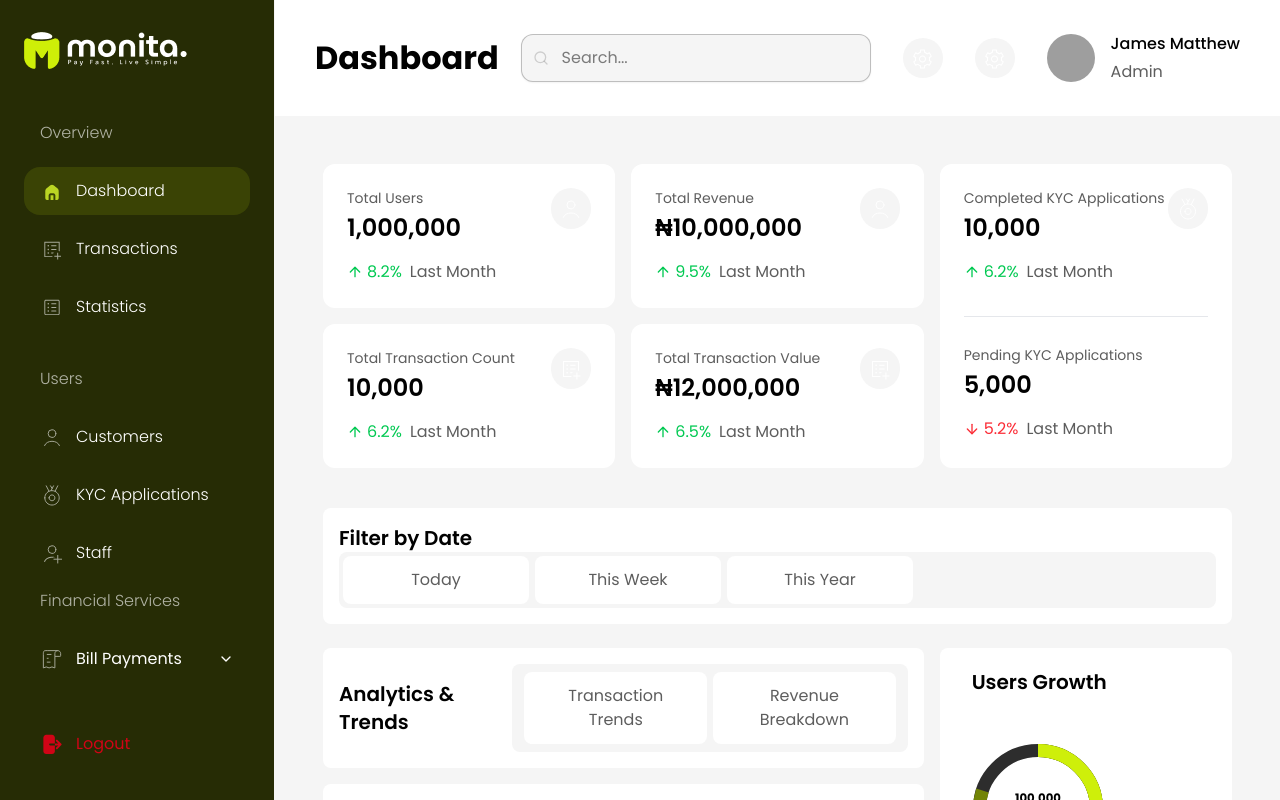
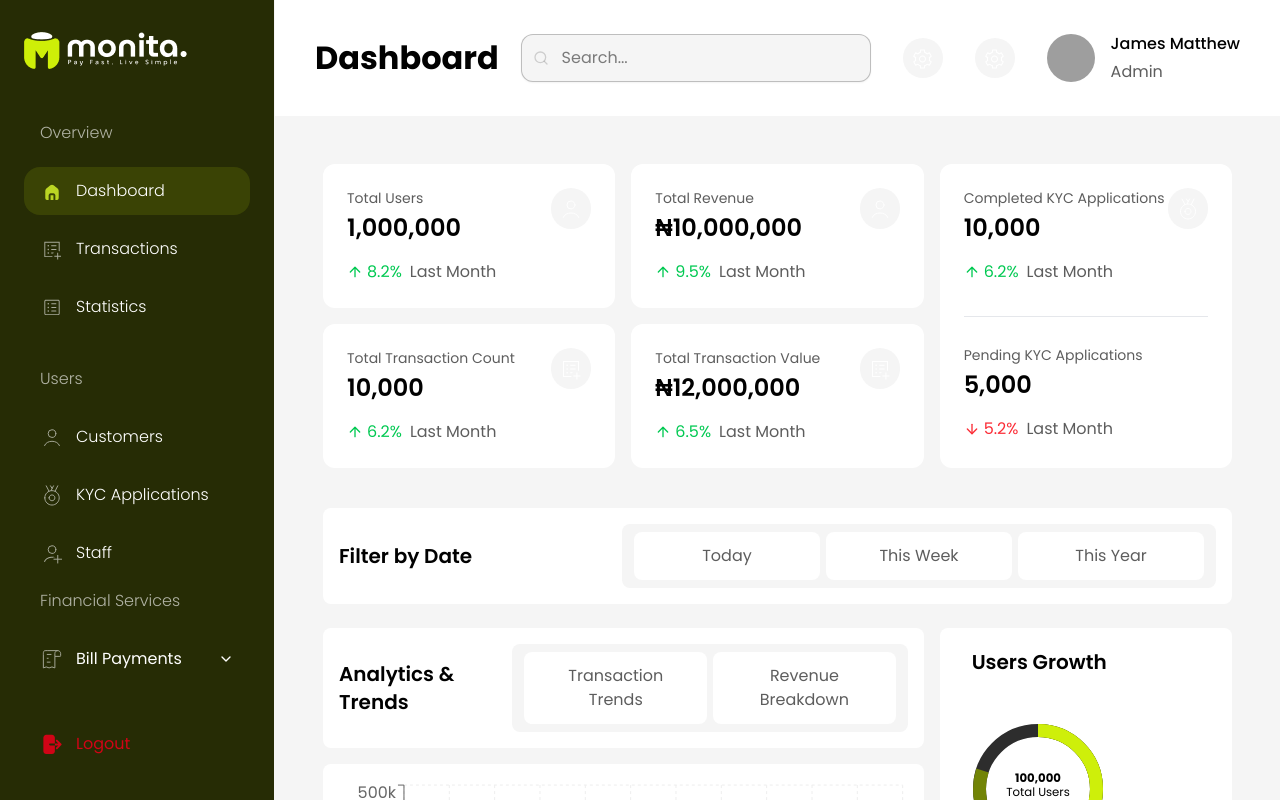
Before and after one commit to Monita-by-Nex-Panther-Technologies/monita-admin, a Next.js app: page /dashboard in a window 1280 px wide. Built offline with nearby package versions, Linux system fonts and the light colour scheme; no server answers; grey boxes are pictures that could not be loaded.

Commit message:
refactor: Improve layout and responsiveness of DBAnalyticsSection and DBRecentActivities components

```diff
--- a/src/components/common/DBAnalyticsSection.tsx
+++ b/src/components/common/DBAnalyticsSection.tsx
@@ -31,18 +31,18 @@ const DBAnalyticsSection = () => {
   return (
     <div className="w-full py-6 px-4">
       {/* Filter by Date Section */}
-      <div className="w-full flex flex-col justify-between items-start bg-background p-4 rounded-[8px] gap-4 sm:gap-0">
-        <h1 className="text-text-title text-xl font-semibold font-poppins">
+      <div className="w-full flex flex-col sm:flex-row justify-between items-start sm:items-center bg-background p-4 rounded-[8px]">
+        <h1 className="text-text-title text-xl font-semibold font-poppins mb-2 sm:mb-0">
           Filter by Date
         </h1>
-        <div className="flex w-full overflow-x-auto no-scrollbar bg-background-alt gap-1.5 p-1 rounded-[8px]">
-          <button className="flex-shrink-0 justify-center items-center bg-background text-text-body font-poppins px-4 py-3 w-auto min-w-[100px] rounded-[8px] active:bg-primary-foreground sm:w-[186px]">
+        <div className="flex flex-row sm:flex-row bg-background-alt gap-x-1.5 gap-y-2 px-3 py-2 rounded-[8px]">
+          <button className="justify-center items-center bg-background text-text-body font-poppins px-4 py-3 w-full sm:w-[186px] rounded-[8px] active:bg-primary-foreground">
             Today
           </button>
-          <button className="flex-shrink-0 justify-center items-center bg-background text-text-body font-poppins px-4 py-3 w-auto min-w-[100px] rounded-[8px] sm:w-[186px]">
+          <button className="justify-center items-center bg-background text-text-body font-poppins px-4 py-3 w-full sm:w-[186px] rounded-[8px]">
             This Week
           </button>
-          <button className="flex-shrink-0 justify-center items-center bg-background text-text-body font-poppins px-4 py-3 w-auto min-w-[100px] rounded-[8px] sm:w-[186px]">
+          <button className="justify-center items-center bg-background text-text-body font-poppins px-4 py-3 w-full sm:w-[186px] rounded-[8px]">
             This Year
           </button>
         </div>
--- a/src/components/common/DBRecentActivities.tsx
+++ b/src/components/common/DBRecentActivities.tsx
@@ -93,7 +93,7 @@ const DBRecentActivities: React.FC = () => {
         <h1 className="text-text-title text-xl font-semibold font-poppins mb-3 lg:mb-0">
           Recent Activities
         </h1>
-        <div className="flex w-full lg:w-auto overflow-x-auto bg-background-alt gap-x-1.5 px-3 py-2 rounded-[8px]">
+        <div className="flex flex-col lg:flex-row w-full lg:w-auto overflow-x-auto bg-background-alt gap-y-2 lg:gap-x-1.5 px-3 py-2 rounded-[8px]">
           <button className="bg-background text-text-body px-4 py-3 w-full lg:w-[186px] min-w-[100px] rounded-[8px] active:bg-primary-foreground">
             Transactions
           </button>
```
